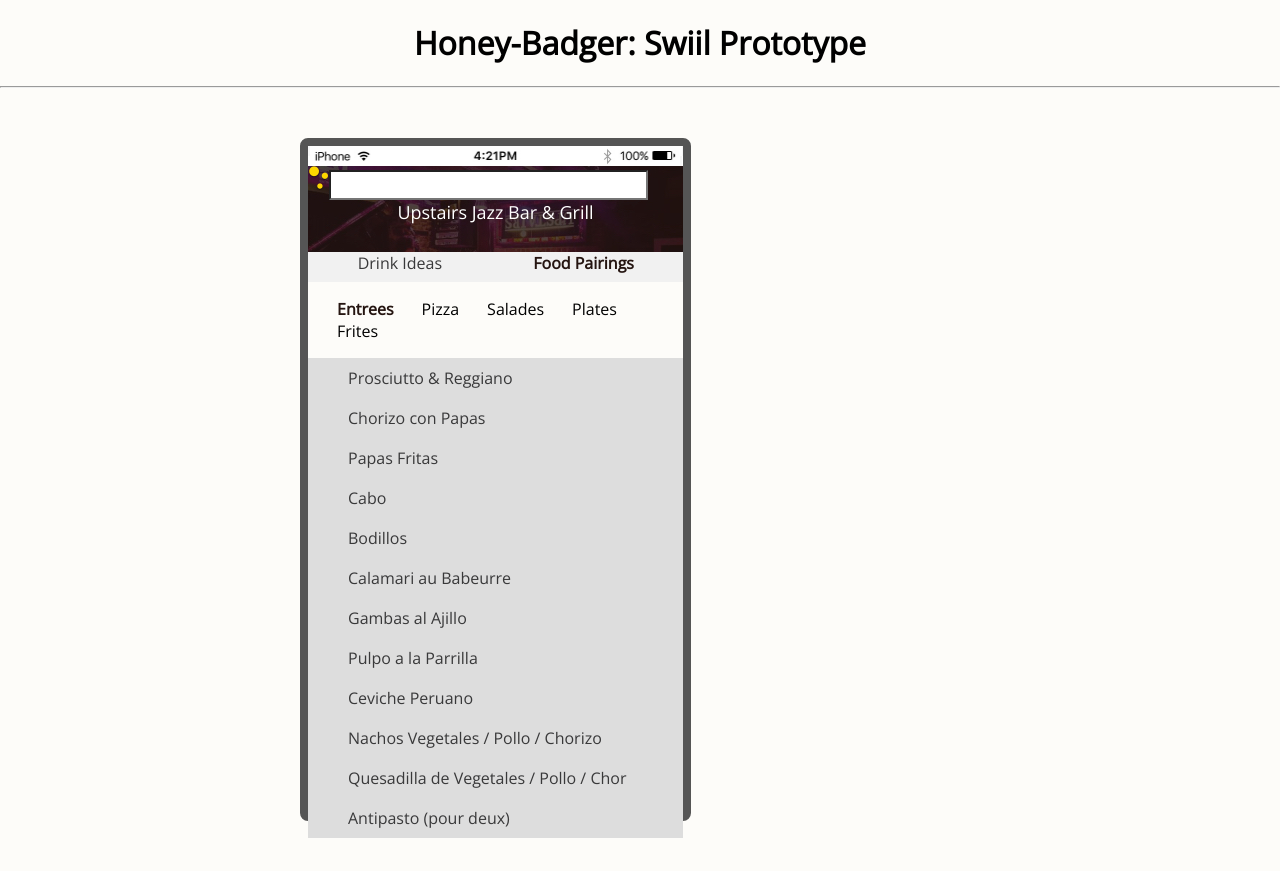
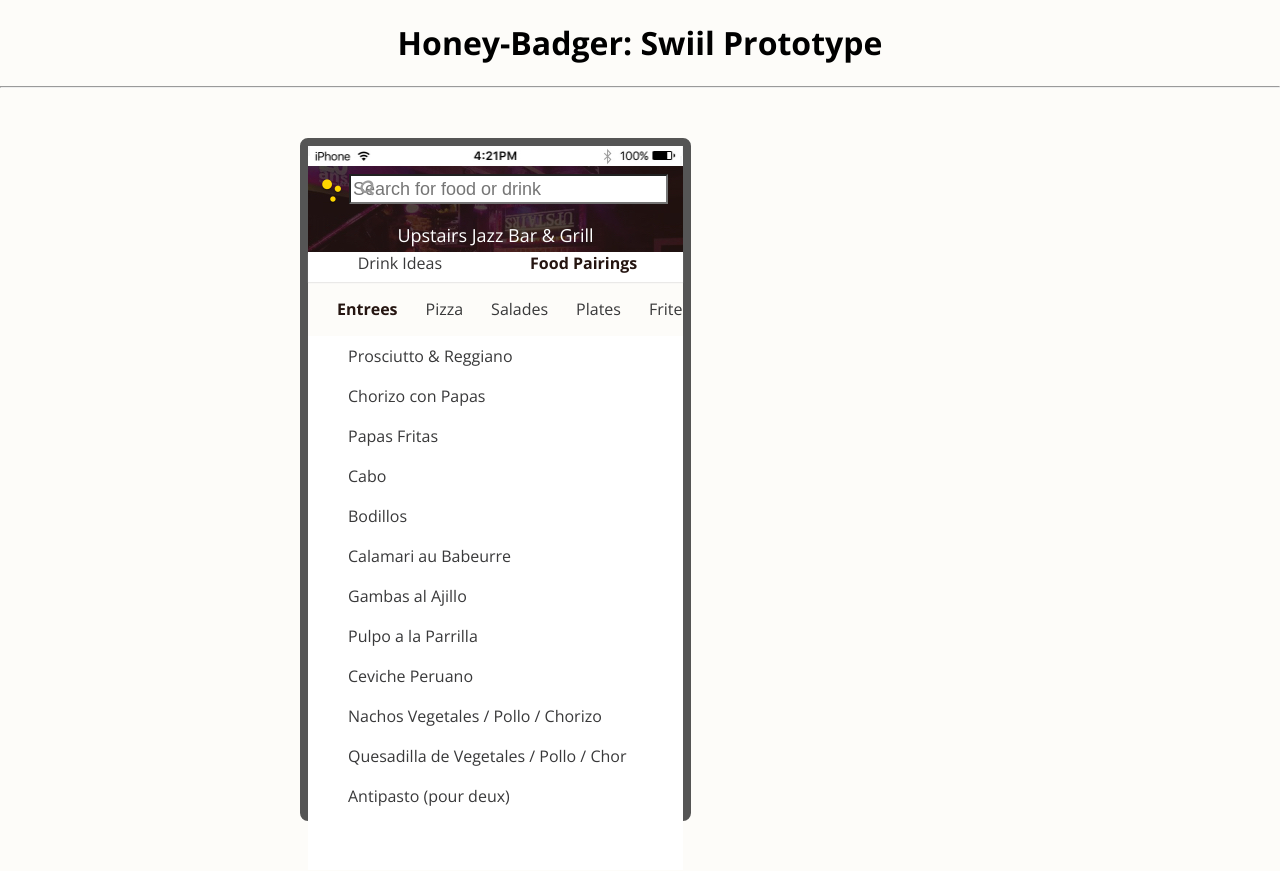
Before and after one commit to saaqibz/inbev-hackathon, a React (Create React App) app in the folder swiil/: page /menu in a window 1280 px wide. Built offline with nearby package versions, Linux system fonts and the light colour scheme.

Commit message:
add bold for open-sans and other css

```diff
--- a/swiil/public/index.html
+++ b/swiil/public/index.html
@@ -15,7 +15,7 @@
     -->
     <title>React App</title>
     <link rel="stylesheet" type="text/css" href="https://maxcdn.bootstrapcdn.com/font-awesome/4.7.0/css/font-awesome.min.css">
-    <link href="https://fonts.googleapis.com/css?family=Open+Sans" rel="stylesheet">
+    <link href="https://fonts.googleapis.com/css?family=Open+Sans:400,700" rel="stylesheet">
   </head>
   <body>
     <div id="root"></div>
--- a/swiil/src/App.css
+++ b/swiil/src/App.css
@@ -29,5 +29,7 @@
   margin: 50px 300px;
   border: 8px solid #555;
   border-radius: 8px;
+
+  color: #39393a;
   /*box-shadow: 0 1px 1px 0 rgba(215, 215, 215, 0.5);*/
 }
--- a/swiil/src/components/Header.css
+++ b/swiil/src/components/Header.css
@@ -9,7 +9,8 @@
 }
 
 .nav {
-    background: #f1f1f1;
+    background: #ffffff;
+    box-shadow: 0 1px 1px 0 rgba(215, 215, 215, 0.5);
 }
 
 .nav-item{
@@ -29,4 +30,26 @@
     color: #fff;
     text-align: center;
     font-size: 18px;
+    margin-top: 10px;
 }
+
+.bubbles{
+    margin-left: 13px;
+    margin-top: 13px;
+    display: inline-block;
+
+}
+
+.search{
+    display: inline-block;
+    position: relative;
+    top: -9px;
+    left: 7px;
+}
+
+.search .fa-search{
+    color: #9b9b9b;
+    position: absolute;
+    left: 10px;
+    top: 5px;
+}
--- a/swiil/src/components/Header.js
+++ b/swiil/src/components/Header.js
@@ -20,7 +20,10 @@ const Header = () => (
         <div style={headerStyle}>
             <div>
                 <img className="bubbles" src={bubbles} />
-                <input className="search-bar" type="search" />
+                <div className="search">
+                    <i className="fa-search"></i>
+                    <input className="search-bar" type="search" placeholder="Search for food or drink" />
+                </div>
             </div>
             <div className="bar-name">{barName}</div>
         </div>
--- a/swiil/src/components/Menu.css
+++ b/swiil/src/components/Menu.css
@@ -1,5 +1,7 @@
 #menu-categories{
     -webkit-padding-start: 15px;
+    overflow: auto;
+    white-space: nowrap;
 }
 
 #menu-categories li {
@@ -20,7 +22,13 @@
     font-size: 16px;
 }
 
+#entrees{
+    height: 534px;
+    background-color: #ffffff;
+}
+
 #entrees li{
-
+    background-color: #ffffff;
     list-style-type: none;
+    line-height: 2.5;
 }
--- a/swiil/src/main.css
+++ b/swiil/src/main.css
@@ -10,3 +10,8 @@
 	margin-left: 13px;
 	margin-top: 13px;
 }
+
+body{
+
+	color: #39393a;
+}
```
